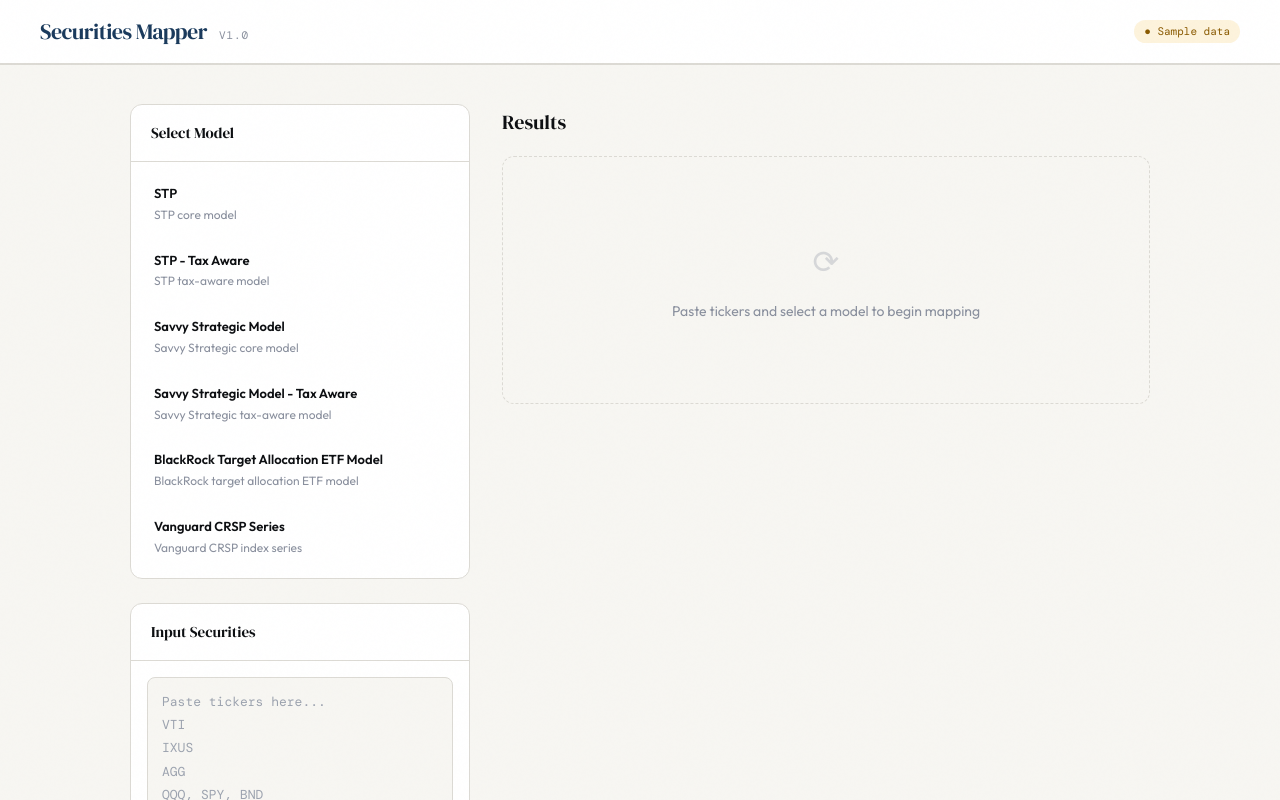
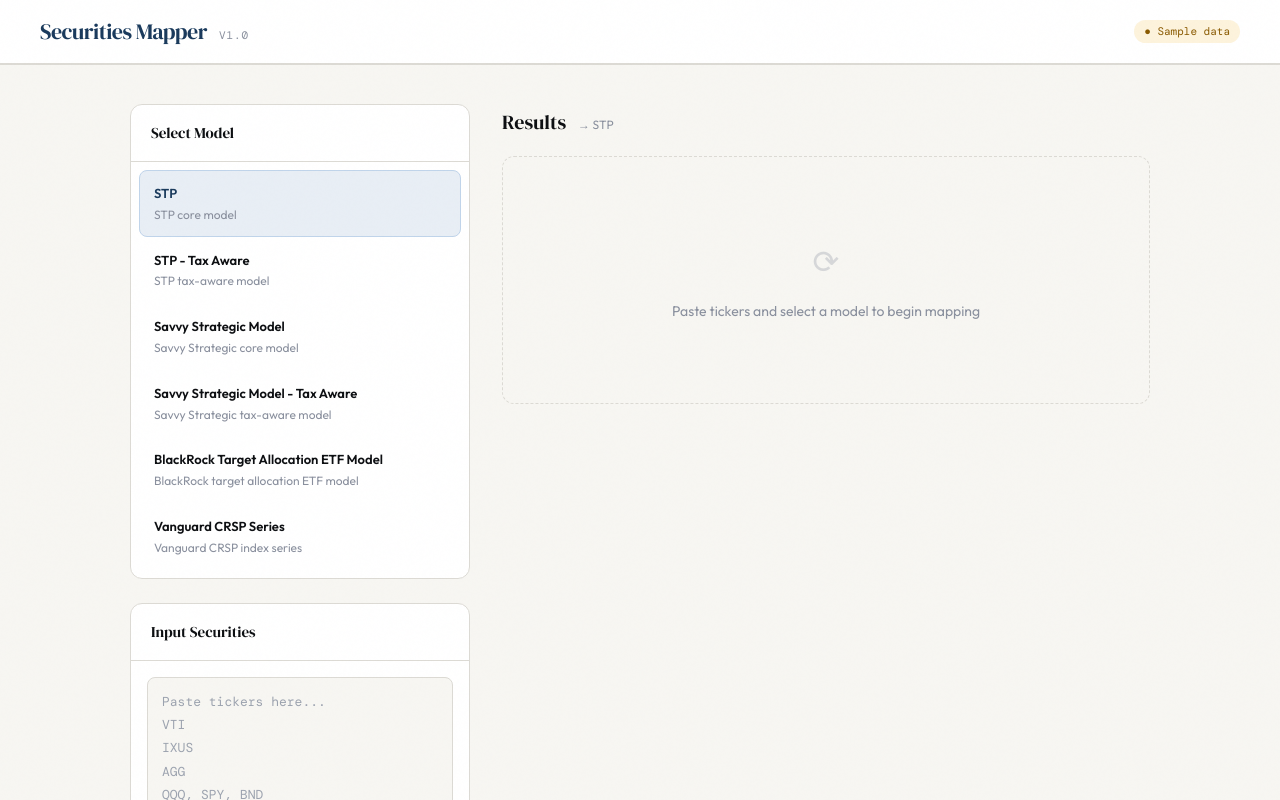
Before and after one commit to stephenong-wq/securities-mapper, a Next.js app: page / in a window 1280 px wide. Shown: the top 800 px of the page. Built offline with nearby package versions, Linux system fonts and the light colour scheme; a web font is replaced by a local one.

Commit message:
Update page.tsx

```diff
--- a/src/app/page.tsx
+++ b/src/app/page.tsx
@@ -53,7 +53,7 @@
 
 // ─── Component ────────────────────────────────────────────────────────────────
 export default function Home() {
-  const [selectedModel, setSelectedModel] = useState<ModelId>("core-allocation")
+  const [selectedModel, setSelectedModel] = useState<ModelId>("stp")
   const [tickerInput, setTickerInput] = useState("")
   const [results, setResults] = useState<MappedSecurity[] | null>(null)
   const [loading, setLoading] = useState(false)
```
